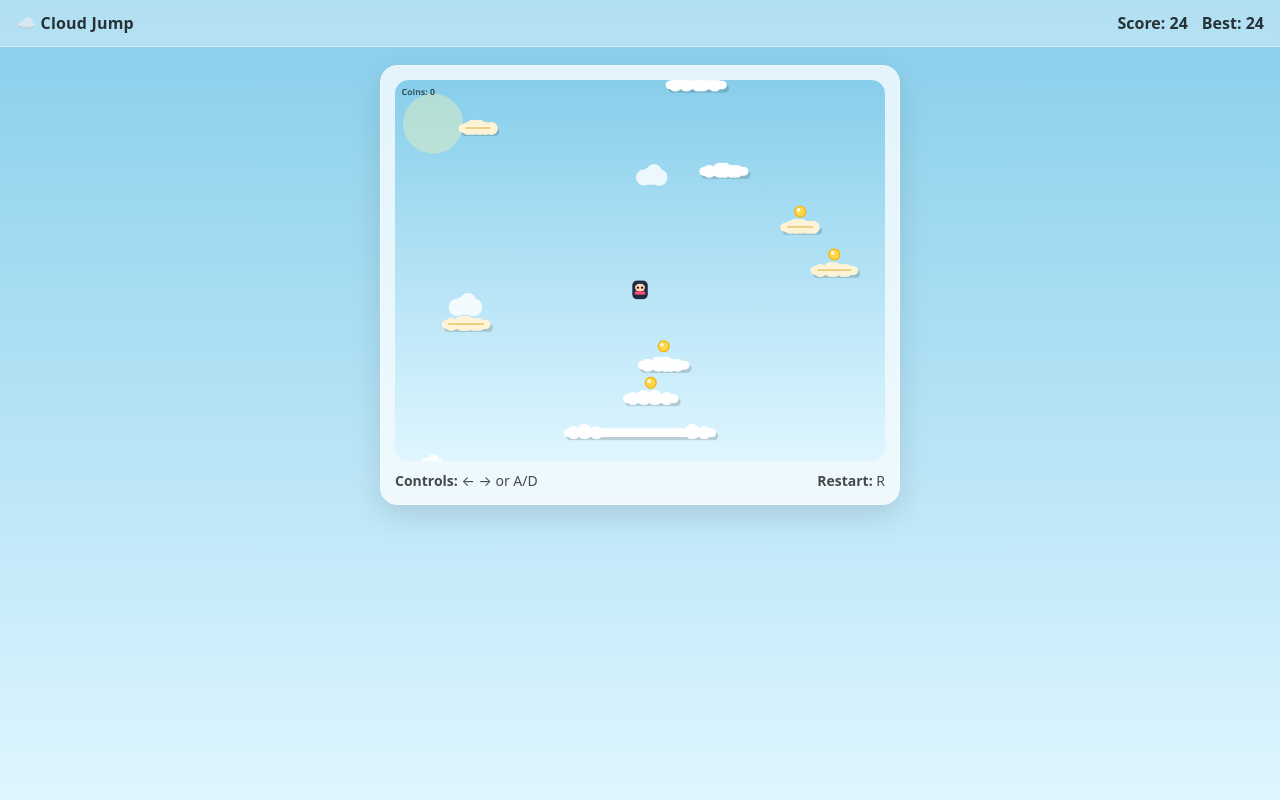
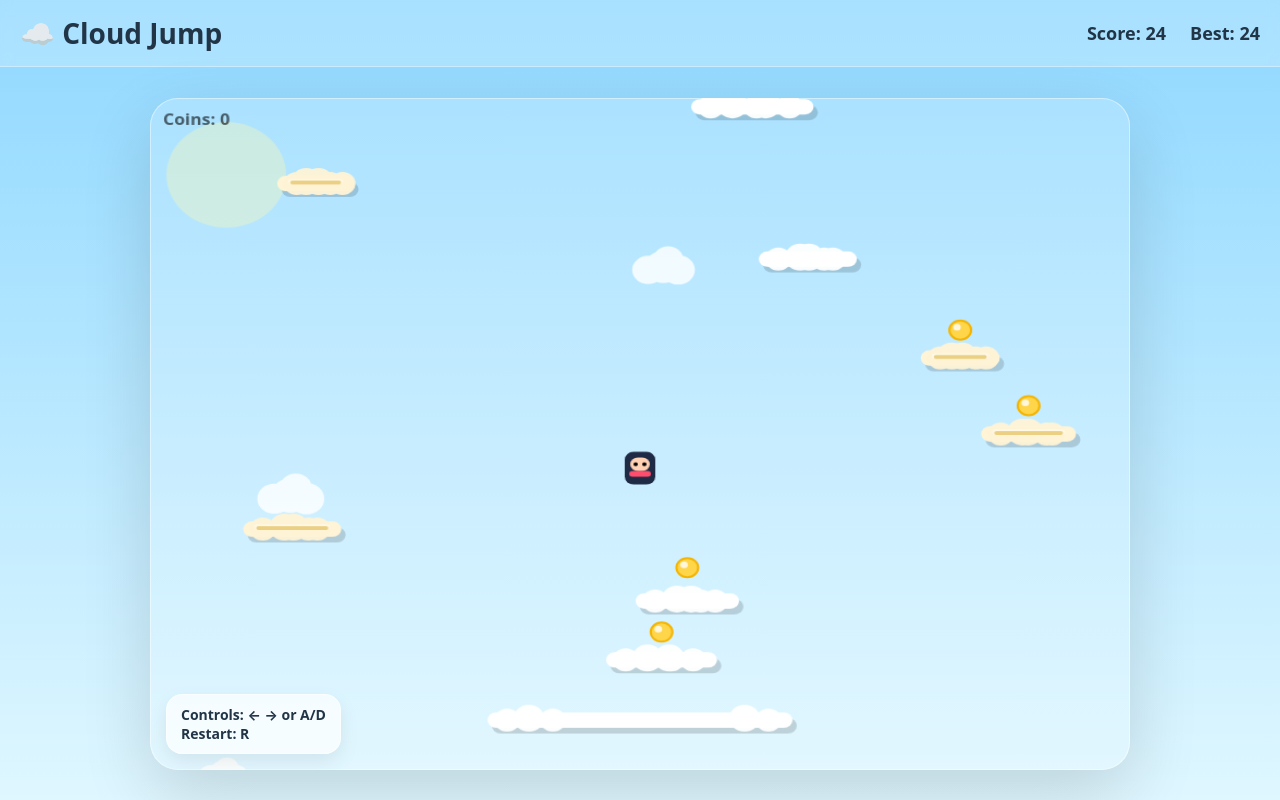
Before and after one commit to Nxpatel-bme/cloud-jump, a plain HTML site: page index.html in a window 1280 px wide. Drawn offline with Linux system fonts and the light colour scheme.

Commit message:
Refactor CSS styles for improved layout and design

```diff
--- a/style.css
+++ b/style.css
@@ -1,75 +1,82 @@
-:root {
-  --bg1: #87ceeb;
-  --bg2: #dff6ff;
-  --card: rgba(255,255,255,0.75);
-  --text: rgba(0,0,0,0.78);
-  --shadow: 0 10px 30px rgba(0,0,0,0.12);
+* {
+  box-sizing: border-box;
 }
 
-* { box-sizing: border-box; }
+html,
+body {
+  margin: 0;
+  width: 100%;
+  height: 100%;
+  overflow: hidden;
+  font-family: system-ui, -apple-system, BlinkMacSystemFont, "Segoe UI", sans-serif;
+  background: linear-gradient(180deg, #8fd8ff 0%, #dff7ff 100%);
+  color: #213547;
+}
 
-html, body {
-  height: 100%;
-  margin: 0;
-  font-family: system-ui, -apple-system, Segoe UI, Roboto, Arial;
-  color: var(--text);
-  background: linear-gradient(var(--bg1), var(--bg2));
+body {
+  display: flex;
+  flex-direction: column;
 }
 
 .topbar {
-  position: sticky;
-  top: 0;
-  z-index: 5;
+  flex: 0 0 auto;
   display: flex;
   align-items: center;
   justify-content: space-between;
-  padding: 12px 16px;
-  backdrop-filter: blur(8px);
-  background: rgba(255,255,255,0.35);
-  border-bottom: 1px solid rgba(255,255,255,0.4);
+  padding: 14px 20px;
+  background: rgba(255, 255, 255, 0.22);
+  border-bottom: 1px solid rgba(255, 255, 255, 0.35);
+  backdrop-filter: blur(6px);
 }
 
-.brand { font-weight: 800; letter-spacing: 0.2px; }
+.brand {
+  font-size: 28px;
+  font-weight: 900;
+}
 
-.stats { display: flex; gap: 14px; font-weight: 700; }
+.stats {
+  display: flex;
+  gap: 24px;
+  font-size: 18px;
+  font-weight: 800;
+}
 
 .wrap {
-  max-width: 900px;
-  margin: 0 auto;
-  padding: 18px 14px 30px;
+  flex: 1 1 auto;
+  min-height: 0;
   display: grid;
   place-items: center;
+  padding: 18px;
 }
 
 .card {
-  width: min(520px, 100%);
-  background: var(--card);
-  border: 1px solid rgba(255,255,255,0.55);
-  border-radius: 18px;
-  padding: 14px;
-  box-shadow: var(--shadow);
+  position: relative;
+  width: min(94vw, 980px);
+  height: min(84vh, 760px);
+  border-radius: 28px;
+  overflow: hidden;
+  background: rgba(255, 255, 255, 0.18);
+  box-shadow:
+    0 24px 70px rgba(0, 0, 0, 0.14),
+    inset 0 0 0 1px rgba(255, 255, 255, 0.45);
 }
 
-canvas {
+#game {
+  display: block;
   width: 100%;
-  height: auto;
-  display: block;
-  border-radius: 14px;
-  background: linear-gradient(var(--bg1), var(--bg2));
+  height: 100%;
 }
 
 .help {
-  margin-top: 10px;
-  display: flex;
-  justify-content: space-between;
-  gap: 10px;
+  position: absolute;
+  left: 16px;
+  bottom: 16px;
+  padding: 10px 14px;
+  border-radius: 16px;
+  background: rgba(255, 255, 255, 0.72);
+  border: 1px solid rgba(255, 255, 255, 0.45);
+  box-shadow: 0 8px 20px rgba(0, 0, 0, 0.08);
   font-size: 14px;
-  opacity: 0.9;
+  font-weight: 700;
+  pointer-events: none;
 }
-
-.footer {
-  text-align: center;
-  padding: 14px;
-  font-size: 13px;
-  opacity: 0.75;
-}
```
